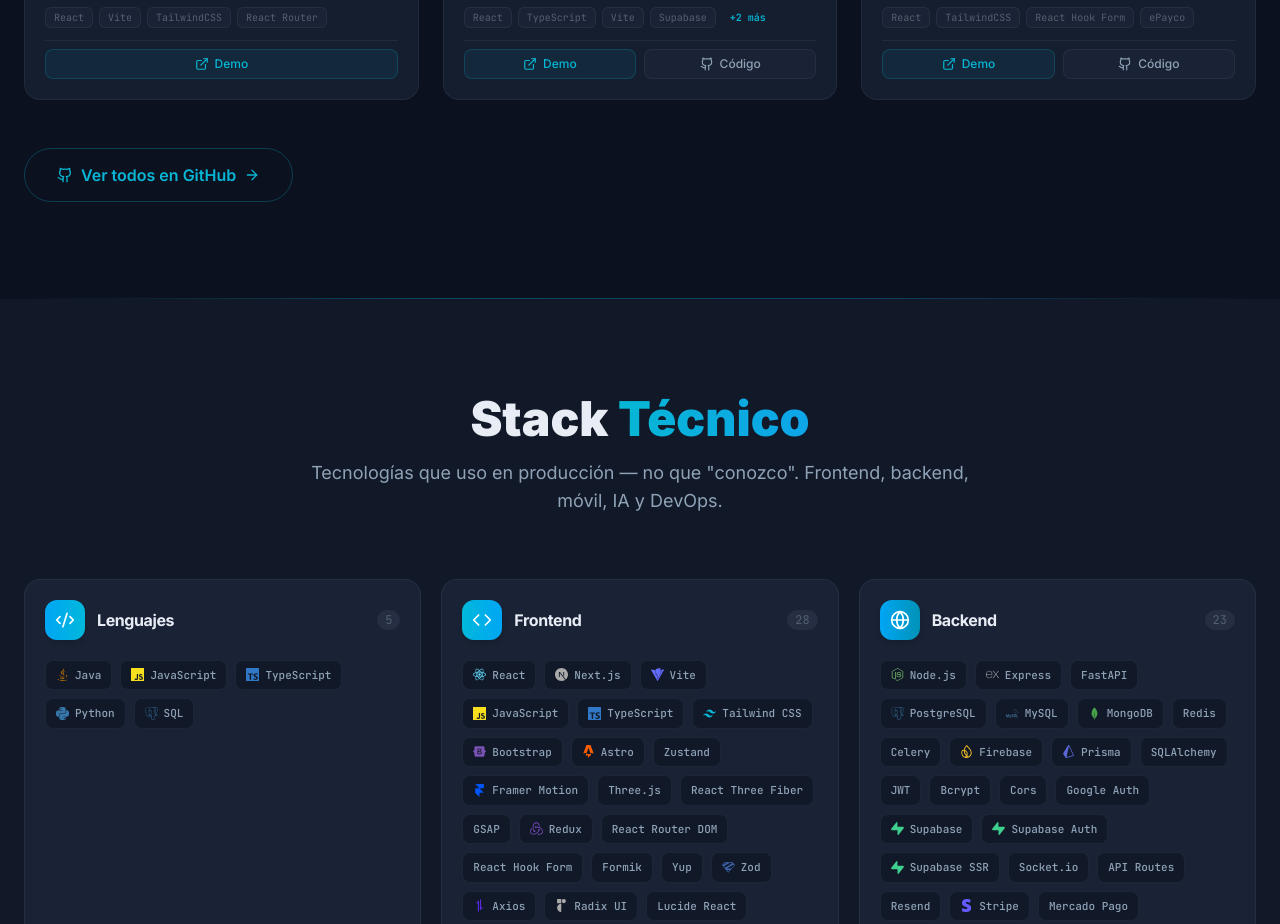
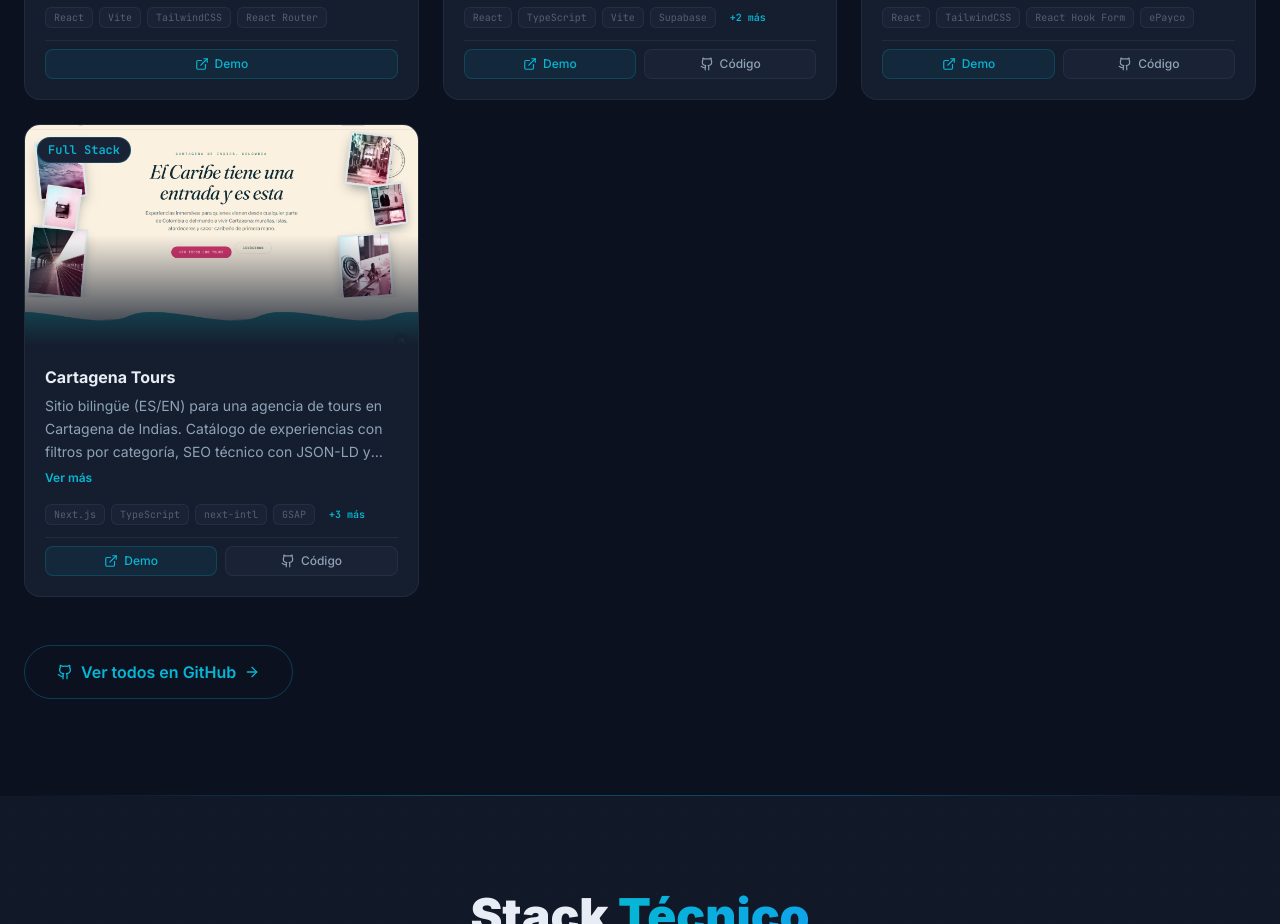
Before and after one commit to Alexisrk310/Portafolio, a React (Vite) app: page / in a window 1280 px wide. Shown: the part 4220-5144 px from the top of the page. Built offline with nearby package versions, Linux system fonts and the light colour scheme.

Commit message:
feat: agregar proyecto Cartagena Tours al portafolio

```diff
--- a/src/constants/projects.ts
+++ b/src/constants/projects.ts
@@ -157,4 +157,15 @@
 		link: 'https://landing-page-template-opal.vercel.app/',
 		github: 'https://github.com/Alexisrk310/landing-page-template',
 	},
+	{
+		title: 'Cartagena Tours',
+		description:
+			'Sitio bilingüe (ES/EN) para una agencia de tours en Cartagena de Indias. Catálogo de experiencias con filtros por categoría, SEO técnico con JSON-LD y hreflang, animaciones con GSAP y ScrollTrigger (galería bento, fan de fotos con scroll), reserva por WhatsApp con pasarela de pago lista detrás de un feature flag, y suite de tests unitarios (Vitest) y end-to-end (Playwright).',
+		image: '/projects/cartagena-tours.png?height=250&width=400',
+		tags: ['Next.js', 'TypeScript', 'next-intl', 'GSAP', 'TailwindCSS', 'Vitest', 'Playwright'],
+		category: 'Full Stack',
+		link: 'https://tours-deploy.vercel.app',
+		github: 'https://github.com/Alexisrk310/cartagena-tours',
+		featured: true,
+	},
 ];
```
Also changed, not shown: public/projects/cartagena-tours.png (added).
